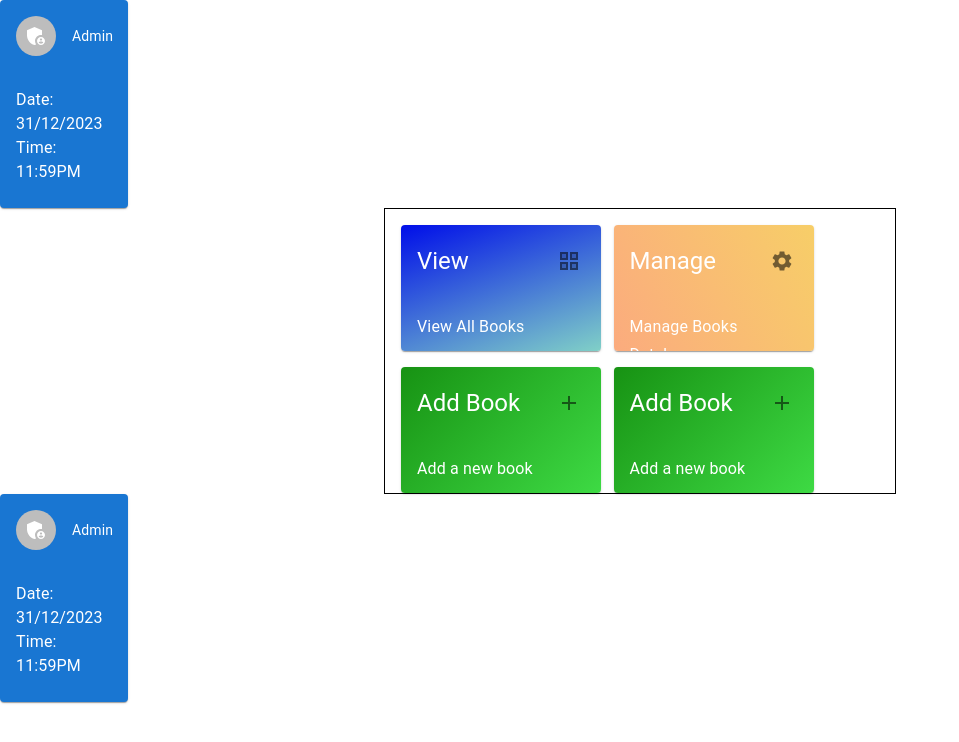
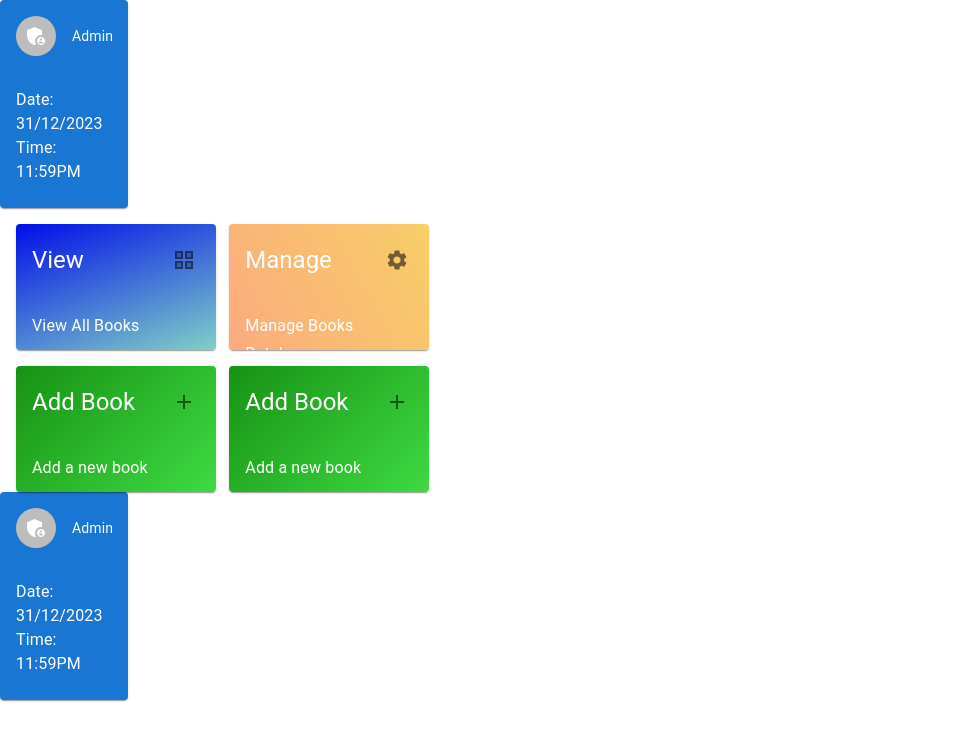
Before and after one commit to Nicholas-Abuaku/React-Book-Site-Front-Backend, a React (Vite) app in the folder book-mui/: page /dashboard in a window 1280 px wide. Shown: the top 742 px of the page, without its empty margins (0-959 px from the left). Built offline with nearby package versions, Linux system fonts and the light colour scheme.

Commit message:
changed margin for button grid

```diff
--- a/book-mui/src/components/ButtonGrid.jsx
+++ b/book-mui/src/components/ButtonGrid.jsx
@@ -5,10 +5,11 @@ import { DashboardViewButton } from "./DashboardViewButton";
 import { Grid, Stack, Box, Typography } from "@mui/material";
 export const ButtonGrid = () => {
   return (
+    <>
       <Grid
         container
         spacing={2}
-      sx={{ border: "1px solid", width: "40%", margin: "auto" }}
+        sx={{ width: "40%", margin: "0", marginRight: "30px" }}
       >
         <Grid item xs={5}>
           <DashboardViewButton />
@@ -23,5 +24,6 @@ export const ButtonGrid = () => {
           <DashboardAddBookButtn />
         </Grid>
       </Grid>
+    </>
   );
 };
```
Lines whose indentation alone changed are shown as unchanged.
